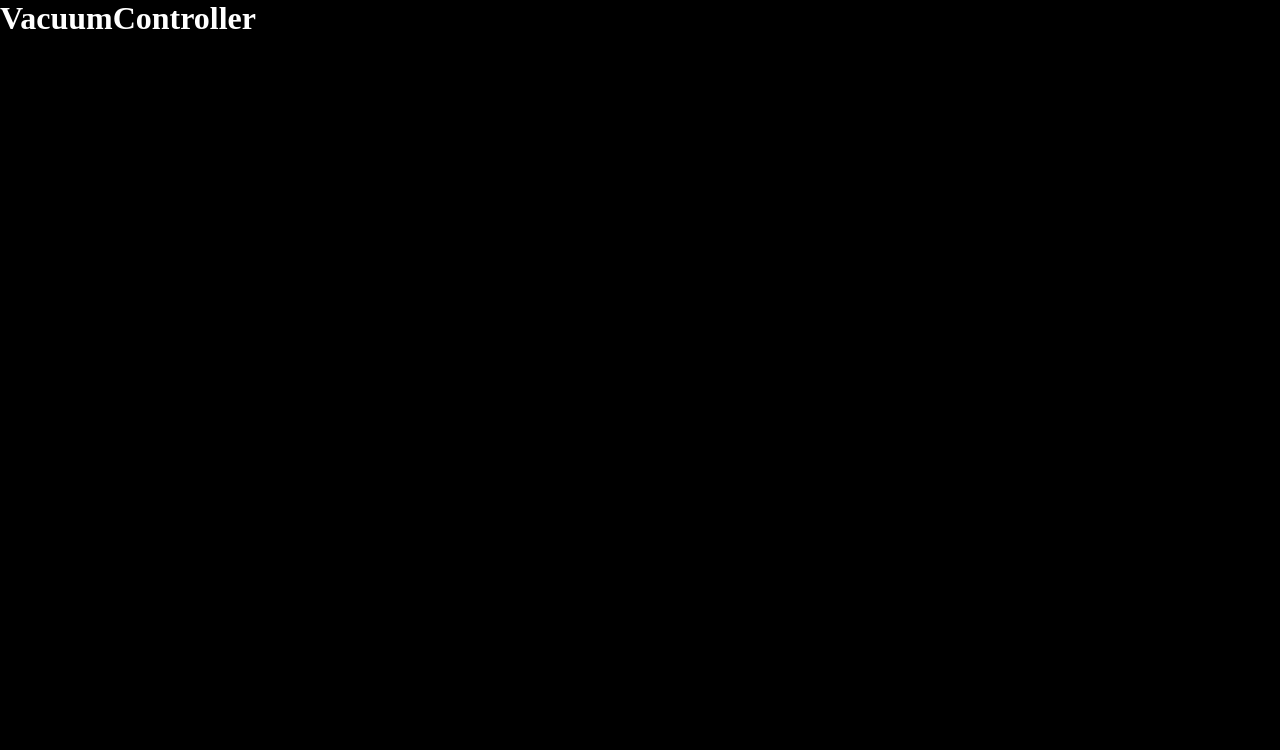
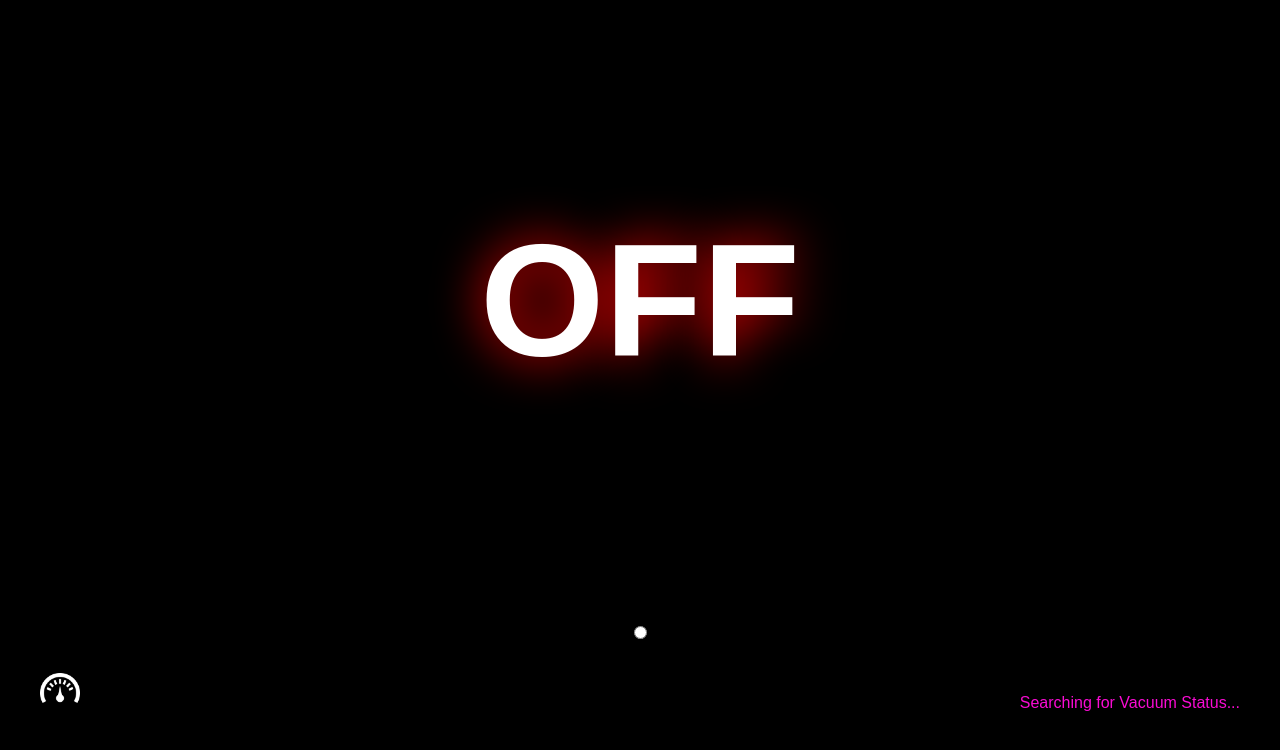
Before and after one commit to chris-stanton/APP-hardwareUI, a website: page public/index.html in a window 1280 px wide. Both pictures are taken after a click on the link "VACUUM OFF". Drawn offline with Linux system fonts and the light colour scheme.

Commit message:
complete vacuum html and controller js

```diff
--- a/public/scripts/controllers/light.controller.js
+++ b/public/scripts/controllers/light.controller.js
@@ -14,7 +14,7 @@ myApp.controller('LightController',['InitFactory', '$location', 'alertify', func
 
   // Radio button listener
   self.lightChange = (uistatus) => {
-
+console.log('button');
     if(uistatus === 'ON') {
       self.status = 'Light ON'
     } else if(uistatus === 'OFF') {
--- a/public/scripts/controllers/vacuum.controller.js
+++ b/public/scripts/controllers/vacuum.controller.js
@@ -6,9 +6,25 @@ myApp.controller('VacuumController',['InitFactory', '$location', 'alertify', fun
 
   self.message = 'VacuumController';
 
+  // init data from arduino
+  self.uistatus = InitFactory.arduinoObject;
 
+  // init status message
+  self.status = 'Searching for Vacuum Status...';
 
+  // Radio button listener
+  self.vacuumChange = (uistatus) => {
+console.log('button');
+    if(uistatus === 'ON') {
+      self.status = 'Vacuum ON'
+    } else if(uistatus === 'OFF') {
+      self.status = 'Vacuum OFF'
+    } else {
+      console.log("Error finding VACUUM status");
+      alertify.error("Error finding VACUUM status");
+    }
 
+  };
 
 
 
--- a/public/styles/desktop-styles.css
+++ b/public/styles/desktop-styles.css
@@ -47,23 +47,23 @@ main {
 }
 /*low temp*/
 .text-shadow-blue {
-  text-shadow: 5px 5px 5px #0012ff;
+  text-shadow: 0px 0px 50px #0012ff;
 }
 /*optimal temp*/
 .text-shadow-orange {
-  text-shadow: 5px 5px 5px #ff7300;
+  text-shadow: 0px 0px 50px #ff7300;
 }
 /*high temp*/
 .text-shadow-red {
-  text-shadow: 5px 5px 5px #ff0000;
+  text-shadow: 0px 0px 50px #ff0000;
 }
 /*status message*/
 .text-shadow-purple {
-  text-shadow: 5px 5px 5px #f900fe;
+  text-shadow: 0px 0px 50px #f900fe;
 }
 /*light on*/
 .text-shadow-yellow {
-  text-shadow: 5px 5px 5px #faff00;
+  text-shadow: 0px 0px 50px #faff00;
 }
 
 
@@ -291,6 +291,7 @@ main .row-three {
     }
 
 
+
 /*VIDEO sub view main container*/
 .flex-main-video {
   display: flex;
@@ -354,6 +355,52 @@ main .row-three {
     .light-button-container form {
       margin: 25px;
     }
+    form input {
+      margin: 0px 20px;
+      /*height: 100%;*/
+    }
+
+
+
+/*VACUUM sub view main container*/
+.flex-main-vacuum {
+  display: flex;
+  flex-direction: column;
+  justify-content: center;
+  align-items: center;
+  height: 100%;
+  width: 100%;
+  font-family: fantasy;
+  color: #ffffff;
+}
+  .flex-main-vacuum .vacuum-output-container {
+    display: flex;
+    flex: 3;
+    flex-direction: column;
+    justify-content: center;
+    text-align: center;
+    height: 100%;
+    width: 100%;
+  }
+    .vacuum-output-container h1 {
+      font-size: 10em;
+    }
+  .flex-main-vacuum .vacuum-button-container {
+    display: flex;
+    flex: 1;
+    flex-direction: column;
+    justify-content: center;
+    text-align: center;
+    height: 100%;
+    width: 100%;
+  }
+    .vacuum-button-container form {
+      margin: 25px;
+    }
+    form input {
+      margin: 0px 20px;
+      /*height: 100%;*/
+    }
 
 
 
--- a/public/views/vacuum.html
+++ b/public/views/vacuum.html
@@ -1 +1,19 @@
-<h1>{{vac.message}}</h1>
+
+<section class="flex-main-vacuum">
+  <section class="vacuum-output-container">
+    <h1 ng-show="vac.uistatus.vacuum === 'ON'" class="text-shadow-yellow">{{vac.uistatus.vacuum}}</h1>
+    <h1 ng-show="vac.uistatus.vacuum === 'OFF'" class="text-shadow-red">{{vac.uistatus.vacuum}}</h1>
+  </section>
+  <section class="vacuum-button-container">
+    <form>
+      <input type="radio" ng-show="vac.uistatus.vacuum === 'OFF'" ng-click="vac.vacuumChange(vac.uistatus.vacuum)" ng-model="vac.uistatus.vacuum" value="ON">
+      <input type="radio" ng-show="vac.uistatus.vacuum === 'ON'" ng-click="vac.vacuumChange(vac.uistatus.vacuum)" ng-model="vac.uistatus.vacuum" value="OFF">
+    </form>
+    <section class="sub-footer">
+      <a href="#!dashboard">
+        <img src="../assets/images/icons/dashboard.ico">
+      </a>
+      <span> {{vac.status}} </span>
+    </section>
+  </section>
+</section>
```
Also changed, not shown: public/views/light.html (+4 -6 lines), public/views/rpm.html (+6 -6 lines), public/views/temp.html (+6 -6 lines).
